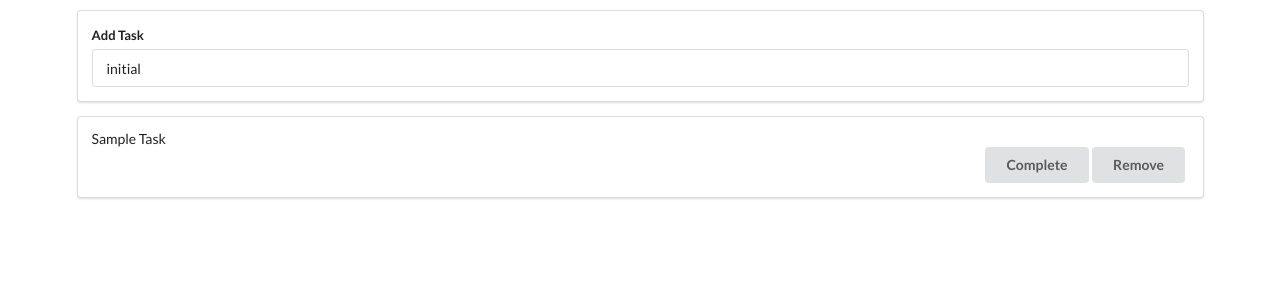
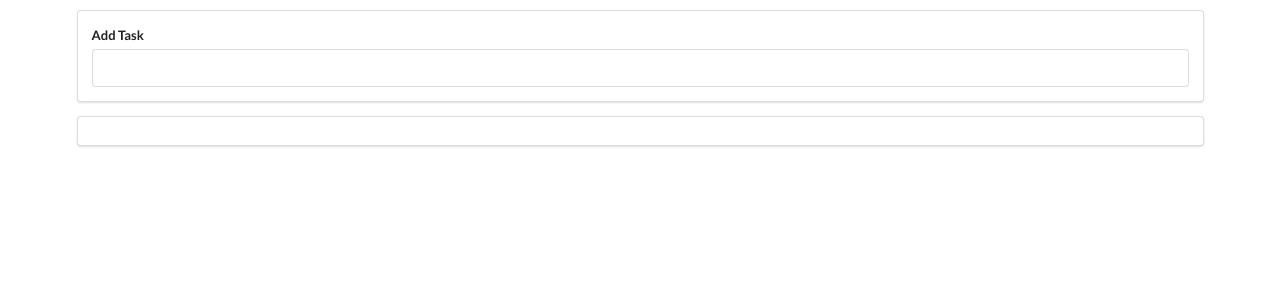
Before and after one commit to jdlives/todolist-ray, a React (Create React App) app: page / in a window 1280 px wide. Shown: the top 300 px of the page. Built offline with nearby package versions, Linux system fonts and the light colour scheme.

Commit message:
Included Add Functionality

```diff
--- a/src/components/App.js
+++ b/src/components/App.js
@@ -1,19 +1,27 @@
 import React from 'react';
 import SearchBar from './SearchBar';
-import TaskItem from './TaskItem';
+import TaskList from './TaskList';
 
 class App extends React.Component {
 
-    onFormSubmit = (term) => {
-        console.log(term)
+    constructor(props) {
+        super(props);
+        this.state = {
+            taskList: []
+        };
+    }
+
+    onFormSubmit = (newTask) => {
+        this.setState({ taskList: [...this.state.taskList, newTask] });
     };
 
     render() {
+        const { taskList } = this.state;
         return <div className="ui container" style={{marginTop: '10px'}}>
             <SearchBar onSubmitCallback={this.onFormSubmit}/>
             <div className="ui segment">
-                <div class="ui middle aligned divided list">
-                    <TaskItem />
+                <div className="ui middle aligned divided list">
+                    <TaskList taskList={taskList} />
                 </div>
             </div>
         </div>
--- a/src/components/SearchBar.js
+++ b/src/components/SearchBar.js
@@ -2,21 +2,22 @@ import React from 'react';
 
 class SearchBar extends React.Component {
 
-    state = { term: '' };
+    state = { task: '' };
 
     constructor(props) {
         super(props)
-        this.state = { term: 'initial' };
+        this.state = { task: '' };
         this.onFormSubmit = this.onFormSubmit.bind(this)
     }
 
     onInputChange = (event) => {
-        this.setState({ term: event.target.value.toUpperCase() })
+        this.setState({ task: event.target.value.toUpperCase() })
     }
 
     onFormSubmit(event) {
         event.preventDefault();
-        this.props.onSubmitCallback(this.state.term);
+        this.props.onSubmitCallback(this.state.task);
+        this.setState({ task: '' })
     }
 
     render() {
@@ -25,7 +26,7 @@ class SearchBar extends React.Component {
                 <form onSubmit={this.onFormSubmit} className="ui form">
                     <div className="field">
                         <label>Add Task</label>
-                        <input type="text" value={this.state.term} onChange={this.onInputChange} />
+                        <input type="text" value={this.state.task} onChange={this.onInputChange} />
                     </div>
                 </form>
             </div>
--- a/src/components/TaskItem.js
+++ b/src/components/TaskItem.js
@@ -2,14 +2,18 @@ import React from 'react';
 
 class TaskItem extends React.Component {
     render() {
+        const { task } = this.props;
         return (
-            <div class="item">
-                <div class="content">
-                    Sample Task
+            <div className="item">
+                <div className="ui toggle checkbox">
+                    <input type="checkbox" name="public" />
                 </div>
-                <div class="right floated content">
-                    <div class="ui button">Complete</div>
-                    <div class="ui button">Remove</div>
+                <div className="content">
+                    {task}
+                </div>
+                <div className="right floated content">
+                    <div className="ui button">Complete</div>
+                    <div className="ui button">Remove</div>
                 </div>
             </div>
         );
--- /dev/null
+++ b/src/components/TaskList.js
@@ -0,0 +1,17 @@
+import React from 'react';
+import TaskItem from './TaskItem';
+
+class TaskList extends React.Component {
+    render() {
+        const { taskList } = this.props;
+        return (
+            <div>
+                {taskList.map(item => (
+                <TaskItem key={item.id} task={item} />
+              ))}
+            </div>
+        );
+    }
+}
+
+export default TaskList;
```
